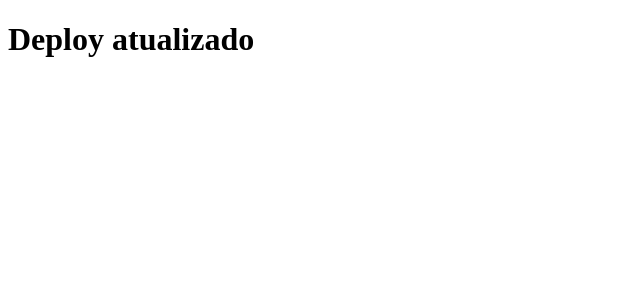
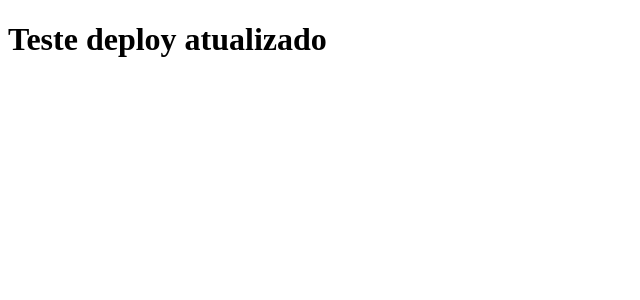
Before and after one commit to OtavioDamasceno/teste, a Next.js app: page / in a window 1280 px wide. Shown: the top 300 px of the page, without its empty margins (0-640 px from the left). Built offline with nearby package versions, Linux system fonts and the light colour scheme.

Commit message:
arrumando frase aleatoria

```diff
--- a/pages/index.js
+++ b/pages/index.js
@@ -1,5 +1,5 @@
 function Home(){
-    return <h1>Deploy atualizado</h1>
+    return <h1>Teste deploy atualizado</h1>
 }
 
 export default Home;
```
